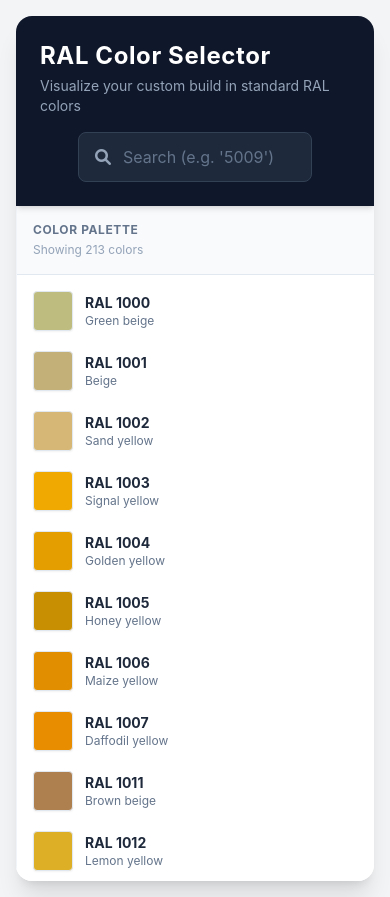
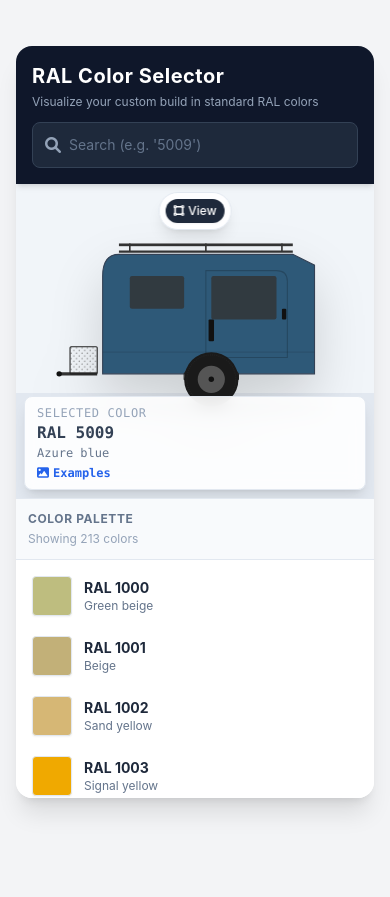
Before and after one commit to MatthewBertello/Ral-Color-Chooser, a plain HTML site: page index.html in a window 390 px wide. After the commit the page ends 844 px from the top, so only its background shows below. Drawn offline with nearby package versions, Linux system fonts and the light colour scheme.

Commit message:
style: update mobile styling

```diff
--- a/css/styles.css
+++ b/css/styles.css
@@ -12,10 +12,16 @@ body {
 /* Color Button Styles */
 .color-btn {
     transition: transform 0.2s, background-color 0.2s;
+    min-height: 44px; /* Better touch target on mobile */
+    -webkit-tap-highlight-color: transparent; /* Remove tap highlight on mobile */
 }
 
 .color-btn:hover {
     transform: scale(1.02);
+}
+
+.color-btn:active {
+    transform: scale(0.98);
 }
 
 /* Diamond Plate Pattern */
@@ -43,3 +49,38 @@ body {
 #colorList::-webkit-scrollbar-thumb:hover {
     background: #94a3b8;
 }
+
+/* Mobile-specific improvements */
+@media (max-width: 768px) {
+    /* Better touch targets */
+    input, button, a {
+        -webkit-tap-highlight-color: rgba(0, 0, 0, 0.1);
+    }
+
+    /* Prevent text size adjustment on iOS */
+    input, textarea, select {
+        font-size: 16px;
+    }
+
+    /* Improve scrolling on mobile */
+    #colorList {
+        -webkit-overflow-scrolling: touch;
+    }
+
+    /* Better spacing for mobile */
+    body {
+        padding: 0.5rem;
+    }
+
+    /* Ensure Selected Color box doesn't overlap image on mobile */
+    #svgContainer {
+        padding-bottom: 5rem !important; /* Extra space for info box */
+    }
+
+    /* Position info box with proper spacing on mobile */
+    section[aria-label="Color visualization"] > div:last-child {
+        bottom: 0.5rem;
+        left: 0.5rem;
+        right: 0.5rem;
+    }
+}
--- a/index.html
+++ b/index.html
@@ -17,45 +17,45 @@
     <div class="bg-white rounded-2xl shadow-xl w-full max-w-6xl overflow-hidden flex flex-col">
 
         <!-- Header -->
-        <header class="bg-slate-900 text-white p-6 flex flex-col md:flex-row justify-between items-center z-20 shadow-md">
-            <div class="mb-4 md:mb-0">
-                <h1 class="text-2xl font-bold tracking-wide">RAL Color Selector</h1>
-                <p class="text-slate-400 text-sm mt-1">Visualize your custom build in standard RAL colors</p>
+        <header class="bg-slate-900 text-white p-4 md:p-6 flex flex-col md:flex-row justify-between items-center z-20 shadow-md">
+            <div class="mb-3 md:mb-0 w-full md:w-auto">
+                <h1 class="text-xl md:text-2xl font-bold tracking-wide">RAL Color Selector</h1>
+                <p class="text-slate-400 text-xs md:text-sm mt-1">Visualize your custom build in standard RAL colors</p>
             </div>
-            <div class="flex gap-4">
-                <div class="bg-slate-800 rounded-lg p-2 flex items-center border border-slate-700">
-                    <i class="fas fa-search text-slate-400 ml-2" aria-hidden="true"></i>
+            <div class="flex gap-4 w-full md:w-auto">
+                <div class="bg-slate-800 rounded-lg p-2 flex items-center border border-slate-700 w-full md:w-auto">
+                    <i class="fas fa-search text-slate-400 ml-1 md:ml-2" aria-hidden="true"></i>
                     <input
                         type="text"
                         id="searchInput"
                         placeholder="Search (e.g. '5009')"
-                        class="bg-transparent border-none outline-none text-white px-3 py-1 w-48 placeholder-slate-500"
+                        class="bg-transparent border-none outline-none text-white px-2 md:px-3 py-1 flex-1 md:w-48 placeholder-slate-500 text-sm md:text-base"
                         aria-label="Search RAL colors">
                 </div>
             </div>
         </header>
 
         <!-- Main Content Area -->
-        <main class="flex flex-col md:flex-row flex-grow h-[80vh] md:h-[600px]">
+        <main class="flex flex-col md:flex-row flex-grow min-h-[400px] md:h-[600px]">
 
             <!-- Visualization Area -->
-            <section class="w-full md:w-2/3 bg-slate-100 flex flex-col relative overflow-hidden" aria-label="Color visualization">
+            <section class="w-full md:w-2/3 bg-slate-100 flex flex-col relative overflow-hidden min-h-[300px] md:min-h-0" aria-label="Color visualization">
 
                 <!-- View Indicator -->
-                <div class="absolute top-4 left-1/2 transform -translate-x-1/2 z-30 bg-white/90 backdrop-blur rounded-full p-2 shadow-lg border border-slate-200 flex text-sm font-medium">
-                    <span class="px-4 py-1.5 rounded-full bg-slate-800 text-white shadow-sm">
-                        <i class="fas fa-vector-square mr-2" aria-hidden="true"></i>Illustration View
+                <div class="absolute top-2 md:top-4 left-1/2 transform -translate-x-1/2 z-30 bg-white/90 backdrop-blur rounded-full p-1.5 md:p-2 shadow-lg border border-slate-200 flex text-xs md:text-sm font-medium">
+                    <span class="px-2 md:px-4 py-1 md:py-1.5 rounded-full bg-slate-800 text-white shadow-sm">
+                        <i class="fas fa-vector-square mr-1 md:mr-2" aria-hidden="true"></i><span class="hidden sm:inline">Illustration </span>View
                     </span>
                 </div>
 
                 <!-- SVG Container -->
-                <div id="svgContainer" class="w-full h-full flex items-center justify-center p-8 relative">
+                <div id="svgContainer" class="w-full h-full flex items-center justify-center p-4 md:p-8 pb-20 md:pb-8 relative">
                     <!-- Background Scenery Elements -->
                     <div class="absolute bottom-0 w-full h-1/3 bg-[#e2e8f0] border-t border-slate-200" aria-hidden="true"></div>
-                    <div class="absolute bottom-1/4 right-10 opacity-20 text-slate-400" aria-hidden="true">
+                    <div class="absolute bottom-1/4 right-4 md:right-10 opacity-20 text-slate-400 hidden md:block" aria-hidden="true">
                         <i class="fas fa-tree text-9xl"></i>
                     </div>
-                    <div class="absolute bottom-1/3 left-10 opacity-20 text-slate-400" aria-hidden="true">
+                    <div class="absolute bottom-1/3 left-4 md:left-10 opacity-20 text-slate-400 hidden md:block" aria-hidden="true">
                         <i class="fas fa-mountain text-8xl"></i>
                     </div>
 
@@ -119,28 +119,28 @@
                 </div>
 
                 <!-- Info Label -->
-                <div class="absolute bottom-4 left-4 z-20">
-                    <div class="bg-white/90 backdrop-blur shadow-lg px-4 py-2 rounded-lg text-sm text-slate-700 font-mono border border-slate-200">
+                <div class="absolute bottom-2 md:bottom-4 left-2 md:left-4 right-2 md:right-auto z-20">
+                    <div class="bg-white/90 backdrop-blur shadow-lg px-3 md:px-4 py-2 rounded-lg text-xs md:text-sm text-slate-700 font-mono border border-slate-200">
                         <span class="block text-xs text-slate-400 uppercase tracking-wider">Selected Color</span>
-                        <span id="colorCodeDisplay" class="font-bold text-lg">RAL 5009</span>
-                        <span id="colorNameDisplay" class="block text-slate-500">Azure Blue</span>
+                        <span id="colorCodeDisplay" class="font-bold text-base md:text-lg">RAL 5009</span>
+                        <span id="colorNameDisplay" class="block text-slate-500 text-xs md:text-sm">Azure Blue</span>
 
                         <!-- Real-World Image Search Link -->
                         <a id="imageSearchLink"
                            href="#"
                            target="_blank"
                            rel="noopener noreferrer"
-                           class="mt-2 inline-flex items-center text-xs font-semibold text-blue-600 hover:text-blue-800 transition duration-150">
-                            <i class="fas fa-image mr-1" aria-hidden="true"></i> View real-world examples
+                           class="mt-1 md:mt-2 inline-flex items-center text-xs font-semibold text-blue-600 hover:text-blue-800 transition duration-150">
+                            <i class="fas fa-image mr-1" aria-hidden="true"></i> <span class="hidden sm:inline">View </span>Examples
                         </a>
                     </div>
                 </div>
             </section>
 
             <!-- Controls Area -->
-            <aside class="w-full md:w-1/3 bg-white border-l border-slate-100 flex flex-col h-full" aria-label="Color palette">
+            <aside class="w-full md:w-1/3 bg-white border-t md:border-l border-slate-200 md:border-slate-100 flex flex-col h-[300px] md:h-full" aria-label="Color palette">
 
-                <div class="p-4 bg-slate-50 border-b border-slate-200">
+                <div class="p-3 md:p-4 bg-slate-50 border-b border-slate-200 flex-shrink-0">
                     <h2 class="text-xs font-bold text-slate-500 uppercase tracking-wider mb-1">Color Palette</h2>
                     <p class="text-xs text-slate-400" id="countDisplay">Showing 213 colors</p>
                 </div>
```
